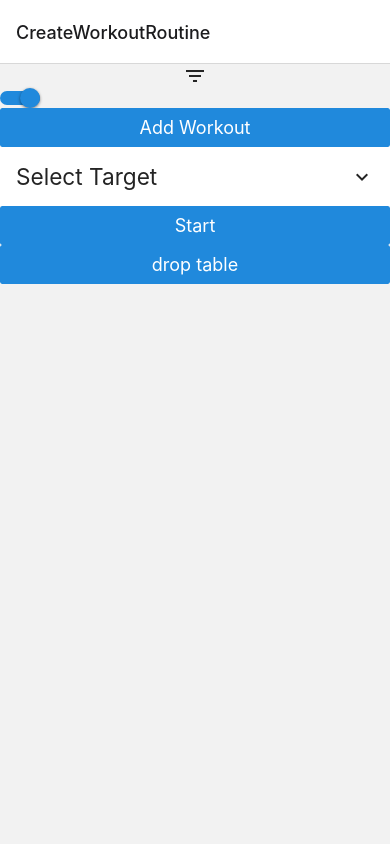
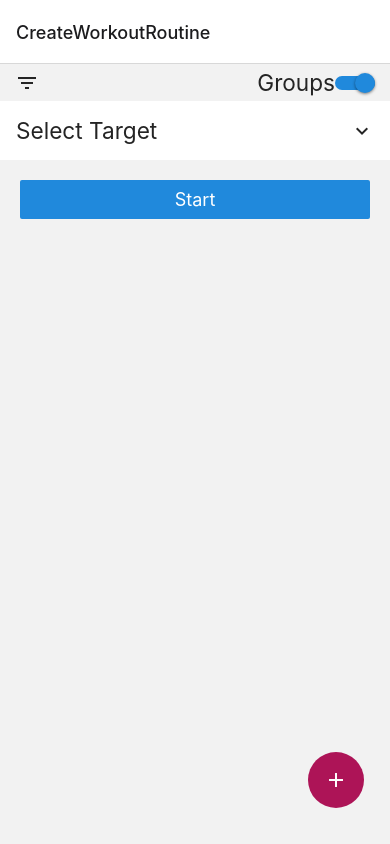
Before and after one commit to brandmch/WorkoutTrackerV2, a React Native app: screen /CreateWorkoutRoutine in a window 390 px wide. Built offline with nearby package versions, Linux system fonts and the light colour scheme; what expo-sqlite would draw is missing.

Commit message:
cosmetic changes

```diff
--- a/App.js
+++ b/App.js
@@ -1,17 +1,5 @@
-import { StatusBar } from "expo-status-bar";
-import { StyleSheet, Text, View } from "react-native";
-
 import Nav from "./screens/navigation";
 
 export default function App() {
   return <Nav />;
 }
-
-const styles = StyleSheet.create({
-  container: {
-    flex: 1,
-    backgroundColor: "#fff",
-    alignItems: "center",
-    justifyContent: "center",
-  },
-});
--- a/screens/createWorkoutRoutine.js
+++ b/screens/createWorkoutRoutine.js
@@ -1,13 +1,25 @@
 import * as React from "react";
 import { useState, useEffect } from "react";
-import { ScrollView } from "react-native";
-import { Button, Icon, Text, Overlay, CheckBox, Switch } from "@rneui/base";
-import AsyncStorage from "@react-native-async-storage/async-storage";
+import { ScrollView, StyleSheet, View } from "react-native";
+import {
+  Button,
+  Icon,
+  Text,
+  Overlay,
+  CheckBox,
+  Switch,
+  FAB,
+} from "@rneui/base";
 
 import CreateWorkoutInstance from "../components/createWorkoutInstance";
 import listOfEquipment from "../data/utils/getListOfEquipment";
-import favoriteWorkoutTable from "../data/sqlLiteDBs/favoriteWorkoutTable";
 
+// This is the first page that is shown
+//
+// When START button is pressed, app navigates to DisplayWorkoutRoutine and passes currWOobj through
+
+// DisplayListOfEquipment()
+// When filterOverlayVisable = TRUE, this diplays <Overlay> for filters
 function DisplayListOfEquipment({ currWOobj, setCurrWOobj }) {
   return Object.keys(currWOobj.filters).map((curr) => (
     <CheckBox
@@ -25,12 +37,16 @@ function DisplayListOfEquipment({ currWOobj, setCurrWOobj }) {
 
 export default function CreateWorkoutRoutine({ navigation }) {
   const [filterOverlayVisable, setFilterOverlayIsVisable] = useState(false);
+  // currWOobj is the backbone of createWorkoutRoutine and displayWorkoutRoutine
   const [currWOobj, setCurrWOobj] = useState({
     targets: ["Select Target"],
     filters: {},
+    // bodyVtarget decides whether user can Select Targets from list of individual muscles or muscle groups
     bodyVtarget: true,
   });
 
+  // On open- gets list of equipment and creates a filter-object.
+  // Each equipment is set to FALSE. Switches to TRUE when filter is selected.
   useEffect(() => {
     let tempObj = { ...currWOobj };
     let equip = listOfEquipment();
@@ -41,13 +57,19 @@ export default function CreateWorkoutRoutine({ navigation }) {
   }, []);
 
   return (
+    <View style={{ height: "100%" }}>
       <ScrollView>
+        <View style={styles.filter_switch_container}>
+          <View style={styles.filter}>
             <Icon
               name="filter-list"
               onPress={() => {
                 setFilterOverlayIsVisable(!filterOverlayVisable);
               }}
             />
+          </View>
+          <View style={styles.switch}>
+            <Text h4>{currWOobj.bodyVtarget ? "Groups" : "Muscles"}</Text>
             <Switch
               value={currWOobj.bodyVtarget}
               onValueChange={() => {
@@ -58,6 +80,8 @@ export default function CreateWorkoutRoutine({ navigation }) {
                 });
               }}
             />
+          </View>
+        </View>
         <Overlay
           isVisible={filterOverlayVisable}
           onBackdropPress={() => setFilterOverlayIsVisable(false)}
@@ -78,15 +102,6 @@ export default function CreateWorkoutRoutine({ navigation }) {
             }}
           />
         </Overlay>
-      <Button
-        title={"Add Workout"}
-        onPress={() =>
-          setCurrWOobj({
-            ...currWOobj,
-            targets: [...currWOobj.targets, "Select Target"],
-          })
-        }
-      />
         {currWOobj.targets.map((curr, ind) => {
           return (
             <CreateWorkoutInstance
@@ -98,6 +113,7 @@ export default function CreateWorkoutRoutine({ navigation }) {
           );
         })}
         <Button
+          containerStyle={styles.button_container}
           title={"Start"}
           onPress={() => {
             navigation.navigate("DisplayWorkoutRoutine", {
@@ -105,12 +121,45 @@ export default function CreateWorkoutRoutine({ navigation }) {
             });
           }}
         />
-      <Button
-        title={"drop table"}
-        onPress={() => {
-          favoriteWorkoutTable.drop();
-        }}
+      </ScrollView>
+      <FAB
+        icon={{ name: "add", color: "white" }}
+        placement="right"
+        style={{ paddingRight: 10, paddingBottom: 20 }}
+        onPress={() =>
+          setCurrWOobj({
+            ...currWOobj,
+            targets: [...currWOobj.targets, "Select Target"],
+          })
+        }
       />
-    </ScrollView>
+    </View>
   );
 }
+
+const styles = StyleSheet.create({
+  filter_switch_container: {
+    flex: 1,
+    flexDirection: "row",
+    alignItems: "center",
+    paddingVertical: 5,
+  },
+  filter: {
+    flex: 1,
+    flexDirection: "row",
+    alignItems: "center",
+    justifyContent: "flex-start",
+    paddingLeft: 15,
+  },
+  switch: {
+    flex: 1,
+    flexDirection: "row",
+    alignItems: "center",
+    justifyContent: "flex-end",
+    paddingRight: 15,
+  },
+  button_container: {
+    width: "100%",
+    padding: 20,
+  },
+});
--- a/screens/displayWorkoutRoutine.js
+++ b/screens/displayWorkoutRoutine.js
@@ -9,11 +9,15 @@ import DisplayWorkoutInstance from "../components/displayWorkoutInstance";
 import getRandomWorkoutByTarget from "../data/utils/getRandomWorkoutByTarget";
 import favoriteWorkoutTable from "../data/sqlLiteDBs/favoriteWorkoutTable";
 
-function getSearchList(favoriteSwitch) {
+function getSearchList(favoriteSwitch, listOfFavs) {
   let tempArr = [];
   for (let i = 0; i < data.length; i++) {
     tempArr.push({ name: data[i].name, id: data[i].id });
   }
+  if (favoriteSwitch) {
+    tempArr = tempArr.filter((curr) => listOfFavs.includes(curr.id));
+  }
+
   return tempArr.sort();
 }
 
@@ -38,18 +42,19 @@ function getSearchedWorkout(item) {
 }
 
 export default function DisplayWorkoutRoutine({ navigation, route }) {
+  // DisplayWorkoutRoutine grabs currWOobj from createWorkoutRoutine.
+  // currWOobj = {targets: [], filters: {}, bodyVtarget: boolean}
+
   const [woList, setWOList] = useState([]);
   const [favoriteSwitch, setFavoriteSwitch] = useState(false);
+  const [listOfFavs, setListOfFavs] = useState([]);
   const { currWOobj } = route.params;
 
-  let searchList = getSearchList(favoriteSwitch);
-
-  let favorites = favoriteWorkoutTable.getAll();
-
-  console.log("favorites:", favorites);
+  let searchList = getSearchList(favoriteSwitch, listOfFavs);
 
   useEffect(() => {
     setWOList(getFilters(currWOobj));
+    favoriteWorkoutTable.getFavorites(null, setListOfFavs);
   }, []);
 
   return (
--- a/screens/navigation.js
+++ b/screens/navigation.js
@@ -11,7 +11,10 @@ const Stack = createNativeStackNavigator();
 export default function Nav() {
   return (
     <NavigationContainer>
-      <Stack.Navigator initialRouteName="CreateWorkoutRoutine">
+      <Stack.Navigator
+        initialRouteName="CreateWorkoutRoutine"
+        screenOptions={{}}
+      >
         <Stack.Screen
           name="CreateWorkoutRoutine"
           component={CreateWorkoutRoutine}
```
Lines whose indentation alone changed are shown as unchanged.
